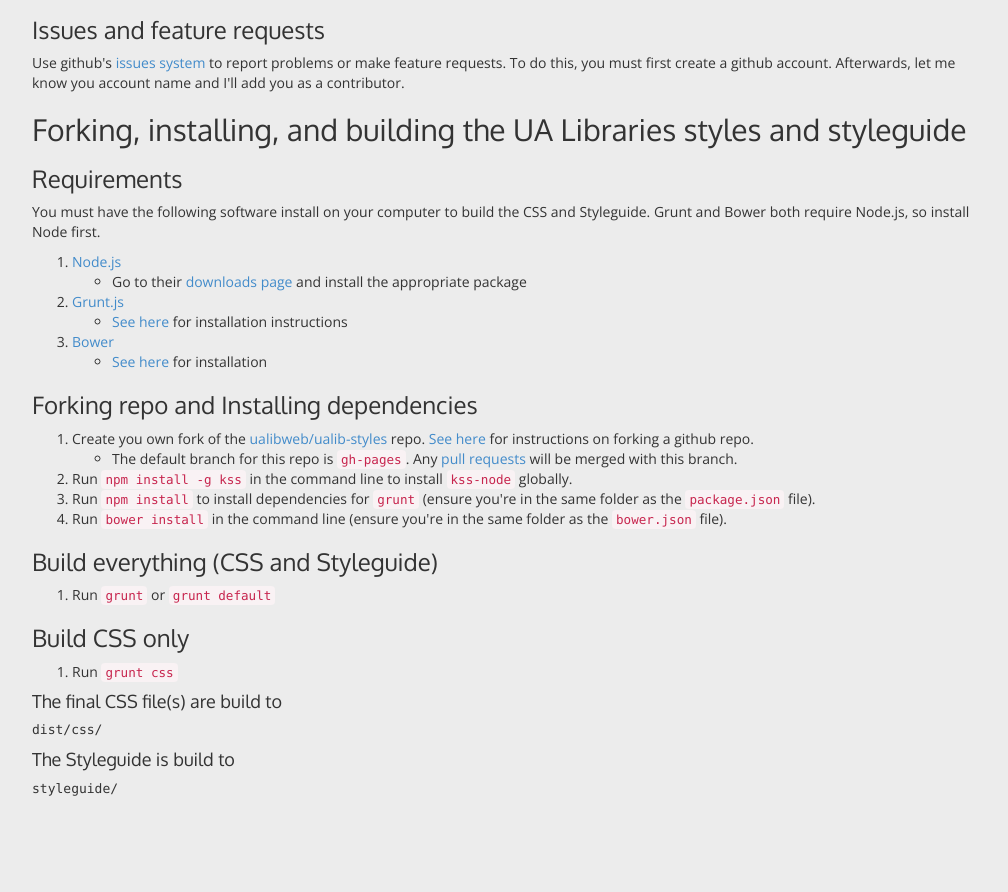
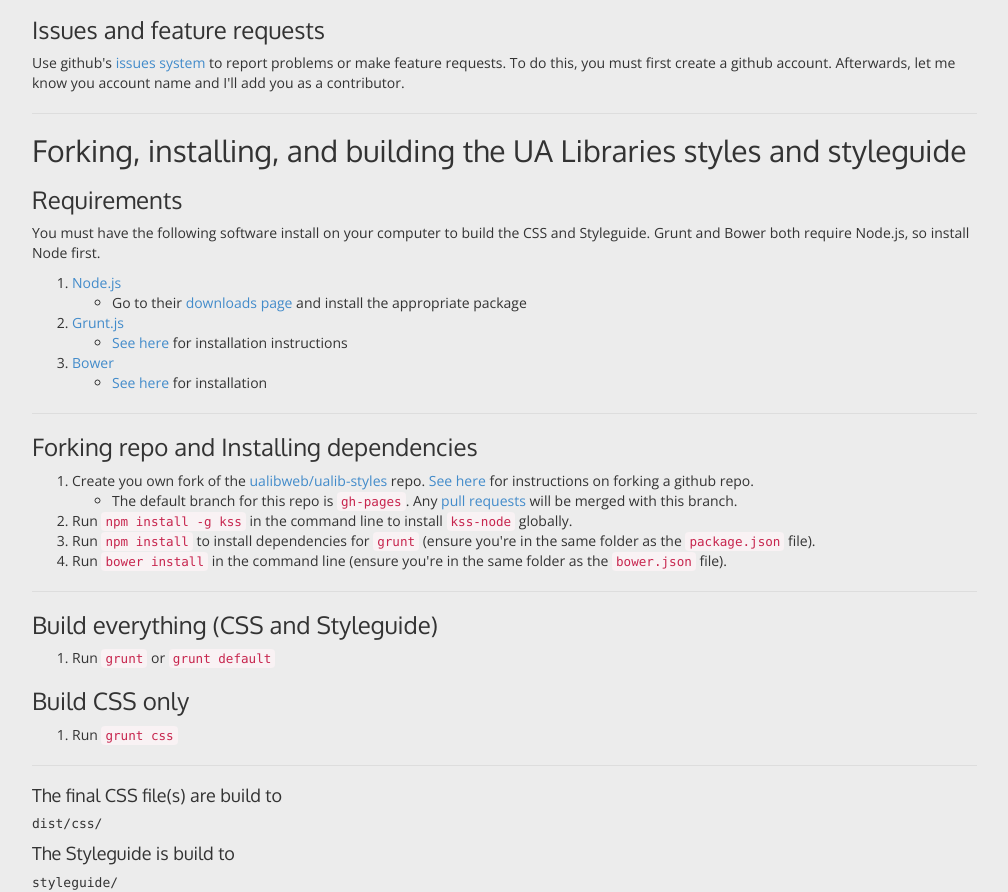
Before and after one commit to 8bitsquid/ualib-styles, a website: page styleguide/index.html in a window 1280 px wide. Shown: the part 398-1290 px from the top of the page, without its empty margins (38-1046 px from the left). Before the commit the page ends 1196 px from the top, so only its background shows below. Drawn offline with nearby package versions, Linux system fonts and the light colour scheme.

Commit message:
Update styleguide overview and instructions.

```diff
--- a/src/styleguide-template/public/ualib-styleguide.less
+++ b/src/styleguide-template/public/ualib-styleguide.less
@@ -11,6 +11,9 @@
   white-space: nowrap;
   background-color: transparent;
   border: 0;
+}
+hr{
+  border-color: #ddd;
 }
 
 .content-container{
--- a/styleguide/index.html
+++ b/styleguide/index.html
@@ -64,6 +64,7 @@
 available CSS and Components not listed in the styleguide. <strong>NOTE:</strong> <a href="http://getbootstrap.com/javascript/">Bootstrap&#39;s Javascript</a> components may not be used directly in the final theme, so don&#39;t worry about getting too familiar with them.</p>
 <h3 id="issues-and-feature-requests">Issues and feature requests</h3>
 <p>Use github&#39;s <a href="https://github.com/ualibweb/ualib-styles/issues">issues system</a> to report problems or make feature requests. To do this, you must first create a github account. Afterwards, let me know you account name and I&#39;ll add you as a contributor.</p>
+<hr>
 <h2 id="forking-installing-and-building-the-ua-libraries-styles-and-styleguide">Forking, installing, and building the UA Libraries styles and styleguide</h2>
 <h3 id="requirements">Requirements</h3>
 <p>You must have the following software install on your computer to build the CSS and Styleguide. Grunt and Bower both require Node.js, so install Node first.</p>
@@ -81,6 +82,7 @@
 </ul>
 </li>
 </ol>
+<hr>
 <h3 id="forking-repo-and-installing-dependencies">Forking repo and Installing dependencies</h3>
 <ol>
 <li>Create you own fork of the <a href="https://github.com/ualibweb/ualib-styles">ualibweb/ualib-styles</a> repo. <a href="https://help.github.com/articles/fork-a-repo/">See here</a> for instructions on forking a github repo.<ul>
@@ -91,6 +93,7 @@
 <li>Run <code>npm install</code> to install dependencies for <code>grunt</code> (ensure you&#39;re in the same folder as the <code>package.json</code> file).</li>
 <li>Run <code>bower install</code> in the command line (ensure you&#39;re in the same folder as the <code>bower.json</code> file).</li>
 </ol>
+<hr>
 <h3 id="build-everything-css-and-styleguide-">Build everything (CSS and Styleguide)</h3>
 <ol>
 <li>Run <code>grunt</code> or <code>grunt default</code></li>
@@ -99,6 +102,7 @@
 <ol>
 <li>Run <code>grunt css</code></li>
 </ol>
+<hr>
 <h4 id="the-final-css-file-s-are-build-to">The final CSS file(s) are build to</h4>
 <pre><code>dist/css/
 </code></pre><h4 id="the-styleguide-is-build-to">The Styleguide is build to</h4>
--- a/styleguide/public/ualib-styleguide.less
+++ b/styleguide/public/ualib-styleguide.less
@@ -11,6 +11,9 @@
   white-space: nowrap;
   background-color: transparent;
   border: 0;
+}
+hr{
+  border-color: #ddd;
 }
 
 .content-container{
```
Also changed, not shown: src/styles/styleguide.md (+10 -1 lines), styleguide/public/ualib-styleguide.css.
